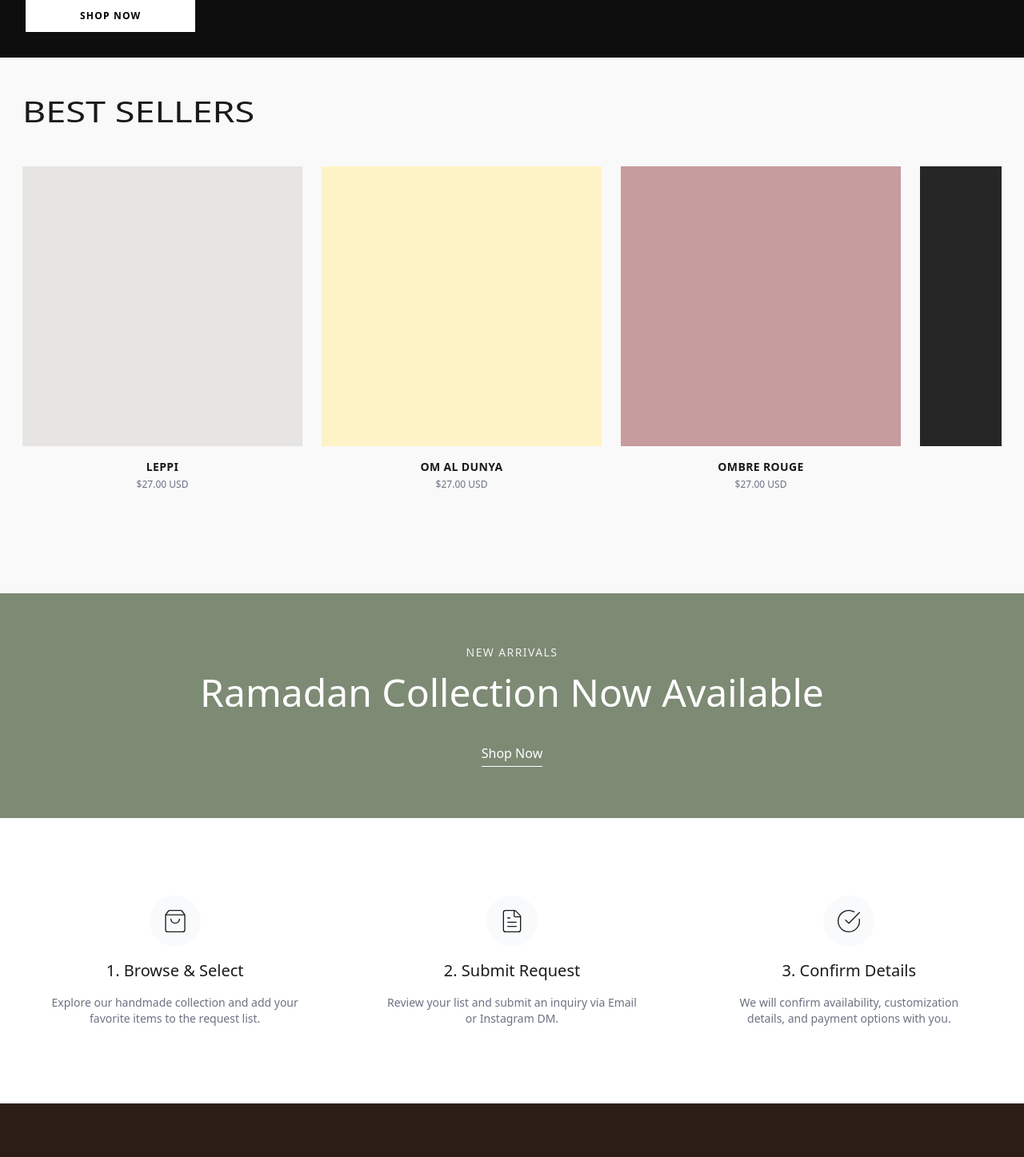
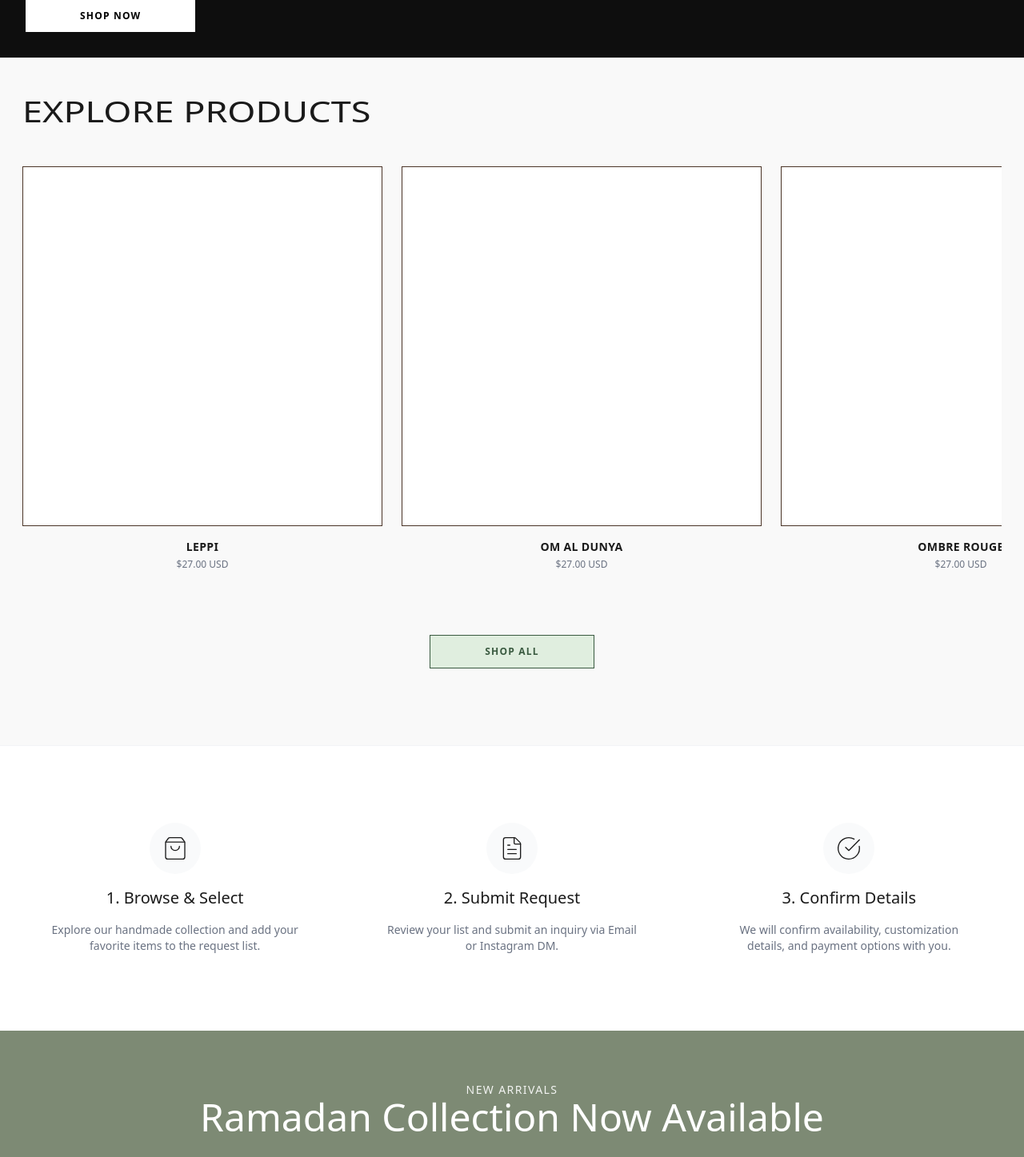
Before and after one commit to abdulq2205/HQ-Decor, a Next.js app: page / in a window 1280 px wide. Shown: the part 560-2007 px from the top of the page at 80% size. Built offline with nearby package versions, Linux system fonts and the light colour scheme; a web font is replaced by a local one.

Commit message:
feat: refine homepage styling, add scroll animations, and rearrange sections

```diff
--- a/src/app/page.tsx
+++ b/src/app/page.tsx
@@ -3,6 +3,7 @@
 import Link from "next/link";
 import { ArrowRight, ShoppingBag, FileText, CheckCircle, ChevronLeft, ChevronRight } from "lucide-react";
 import { useRef } from "react";
+import { ScrollReveal } from "@/components/ui/ScrollReveal";
 
 export default function Home() {
   const scrollRef = useRef<HTMLDivElement>(null);
@@ -36,7 +37,8 @@ export default function Home() {
           <div className="absolute inset-0 bg-black/40 z-0" />
         </div>
 
-        <div className="relative z-10 w-full px-5 md:px-7 pb-8 animate-in fade-in slide-in-from-bottom-10 duration-1000">
+        <div className="relative z-10 w-full px-5 md:px-7 pb-8">
+          <ScrollReveal>
             <div className="space-y-4">
               <h1 className="text-white font-sans text-3xl md:text-4xl lg:text-5xl font-medium tracking-normal uppercase leading-[0.9] transform scale-x-125 origin-left w-fit">
                 The Ramadan Capsule
@@ -47,27 +49,31 @@ export default function Home() {
               <div className="pt-3 pl-1">
                 <Link
                   href="/shop"
-                className="inline-block bg-white text-black px-17 py-3 text-xs font-bold uppercase tracking-widest hover:bg-gray-200 transition-colors"
+                  className="inline-block bg-white text-black px-17 py-3 text-xs font-bold uppercase tracking-widest hover:bg-gray-200 hover:scale-105 active:scale-95 hover:shadow-lg transition-all duration-300"
                 >
                   Shop Now
                 </Link>
               </div>
             </div>
+          </ScrollReveal>
         </div>
       </section>
 
       {/* Featured Categories / Collections Carousel */}
       <section className="pt-12 pb-24 w-full px-5 md:px-7">
         <div className="flex justify-between items-end mb-12">
-          <h2 className="font-sans text-2xl md:text-4xl uppercase tracking-normal transform scale-x-125 origin-left w-fit">Best Sellers</h2>
+          <ScrollReveal>
+            <h2 className="font-sans text-2xl md:text-4xl uppercase tracking-normal transform scale-x-125 origin-left w-fit">Explore Products</h2>
+          </ScrollReveal>
         </div>
 
         {/* Carousel Container Wrapper */}
+        <ScrollReveal delay={0.2}>
           <div className="relative group">
             {/* Left Arrow */}
             <button
               onClick={scrollLeft}
-            className="absolute left-0 top-[140px] md:top-[175px] -translate-y-1/2 z-50 p-3 bg-white border border-gray-200 text-black transition-all opacity-0 group-hover:opacity-100 shadow-md ml-4"
+              className="absolute left-0 top-[175px] md:top-[225px] -translate-y-1/2 z-50 p-3 bg-white border border-gray-200 text-black hover:bg-[#7CA982] hover:text-white hover:border-transparent transition-all opacity-0 group-hover:opacity-100 shadow-md ml-4"
               aria-label="Scroll left"
             >
               <ChevronLeft size={24} />
@@ -76,7 +82,7 @@ export default function Home() {
             {/* Right Arrow */}
             <button
               onClick={scrollRight}
-            className="absolute right-0 top-[140px] md:top-[175px] -translate-y-1/2 z-50 p-3 bg-white border border-gray-200 text-black transition-all opacity-0 group-hover:opacity-100 shadow-md mr-4"
+              className="absolute right-0 top-[175px] md:top-[225px] -translate-y-1/2 z-50 p-3 bg-white border border-gray-200 text-black hover:bg-[#7CA982] hover:text-white hover:border-transparent transition-all opacity-0 group-hover:opacity-100 shadow-md mr-4"
               aria-label="Scroll right"
             >
               <ChevronRight size={24} />
@@ -89,20 +95,20 @@ export default function Home() {
               style={{ scrollbarWidth: 'none', msOverflowStyle: 'none' }}
             >
               {[
-              { name: "LEPPI", price: "$27.00 USD", image: "bg-stone-200" },
-              { name: "OM AL DUNYA", price: "$27.00 USD", image: "bg-amber-100" },
-              { name: "OMBRE ROUGE", price: "$27.00 USD", image: "bg-red-900/40" },
-              { name: "OMBRE NOIR", price: "$27.00 USD", image: "bg-neutral-800" },
-              { name: "FLORAL MIST", price: "$27.00 USD", image: "bg-emerald-100" },
-              { name: "DESERT SAND", price: "$27.00 USD", image: "bg-orange-100" }
+                { name: "LEPPI", price: "$27.00 USD", image: "bg-white" },
+                { name: "OM AL DUNYA", price: "$27.00 USD", image: "bg-white" },
+                { name: "OMBRE ROUGE", price: "$27.00 USD", image: "bg-white" },
+                { name: "OMBRE NOIR", price: "$27.00 USD", image: "bg-white" },
+                { name: "FLORAL MIST", price: "$27.00 USD", image: "bg-white" },
+                { name: "DESERT SAND", price: "$27.00 USD", image: "bg-white" }
               ].map((cat) => (
-              <div key={cat.name} className="flex-none w-[280px] md:w-[350px] snap-start group/card cursor-pointer">
+                <div key={cat.name} className="flex-none w-[350px] md:w-[450px] snap-start group/card cursor-pointer">
                   {/* Image Container with Hover Overlay */}
-                <div className="relative aspect-square overflow-hidden mb-4 bg-gray-100">
+                  <div className="relative aspect-square overflow-hidden mb-4 bg-white border border-[#4A3427]">
                     <div className={`w-full h-full ${cat.image} transition-transform duration-700 group-hover/card:scale-105`} />
 
                     {/* Hover Add to Cart Bar */}
-                  <div className="absolute inset-x-0 bottom-0 bg-[#008A45] text-white py-3 text-center uppercase text-xs font-bold tracking-widest translate-y-full group-hover/card:translate-y-0 transition-transform duration-300">
+                    <div className="absolute inset-x-0 bottom-0 bg-[#3A5A40] text-white py-3 text-center uppercase text-xs font-bold tracking-widest translate-y-full group-hover/card:translate-y-0 transition-transform duration-300">
                       Add to Cart
                     </div>
                   </div>
@@ -116,11 +122,62 @@ export default function Home() {
               ))}
             </div>
           </div>
+        </ScrollReveal>
       </section>
 
+      {/* Shop All Button */}
+      <div className="flex justify-center pb-24 -mt-12">
+        <ScrollReveal delay={0.3}>
+          <Link
+            href="/shop"
+            className="inline-block bg-[#E0EEDF] border border-[#3A5A40] text-[#3A5A40] px-17 py-3 text-xs font-bold uppercase tracking-widest hover:bg-[#3A5A40] hover:text-white hover:scale-105 active:scale-95 hover:shadow-lg transition-all duration-300"
+          >
+            Shop All
+          </Link>
+        </ScrollReveal>
+      </div>
+
+      {/* Seasonal Banner */}
+      {/* Process Strip */}
+      <section className="py-24 bg-white border-t border-gray-100">
+        <div className="max-w-7xl mx-auto px-4 sm:px-6 lg:px-8">
+          <div className="grid grid-cols-1 md:grid-cols-3 gap-12 text-center">
+            <ScrollReveal delay={0.1}>
+              <div className="flex flex-col items-center space-y-4">
+                <div className="p-4 bg-gray-50 rounded-full text-secondary">
+                  <ShoppingBag size={32} strokeWidth={1} />
+                </div>
+                <h3 className="font-serif text-xl">1. Browse & Select</h3>
+                <p className="text-gray-500 text-sm max-w-xs">Explore our handmade collection and add your favorite items to the request list.</p>
+              </div>
+            </ScrollReveal>
+            <ScrollReveal delay={0.3}>
+              <div className="flex flex-col items-center space-y-4">
+                <div className="p-4 bg-gray-50 rounded-full text-secondary">
+                  <FileText size={32} strokeWidth={1} />
+                </div>
+                <h3 className="font-serif text-xl">2. Submit Request</h3>
+                <p className="text-gray-500 text-sm max-w-xs">Review your list and submit an inquiry via Email or Instagram DM.</p>
+              </div>
+            </ScrollReveal>
+            <ScrollReveal delay={0.5}>
+              <div className="flex flex-col items-center space-y-4">
+                <div className="p-4 bg-gray-50 rounded-full text-secondary">
+                  <CheckCircle size={32} strokeWidth={1} />
+                </div>
+                <h3 className="font-serif text-xl">3. Confirm Details</h3>
+                <p className="text-gray-500 text-sm max-w-xs">We will confirm availability, customization details, and payment options with you.</p>
+              </div>
+            </ScrollReveal>
+          </div>
+        </div>
+      </section>
+
+      {/* Process Strip */}
       {/* Seasonal Banner */}
       <section className="bg-accent py-16 text-center text-white px-4">
         <div className="max-w-4xl mx-auto space-y-4">
+          <ScrollReveal>
             <p className="uppercase tracking-widest text-sm opacity-90">New Arrivals</p>
             <h2 className="font-serif text-4xl md:text-5xl">Ramadan Collection Now Available</h2>
             <div className="pt-6">
@@ -128,35 +185,7 @@ export default function Home() {
                 Shop Now
               </Link>
             </div>
-        </div>
-      </section>
-
-      {/* Process Strip */}
-      <section className="py-24 bg-white border-t border-gray-100">
-        <div className="max-w-7xl mx-auto px-4 sm:px-6 lg:px-8">
-          <div className="grid grid-cols-1 md:grid-cols-3 gap-12 text-center">
-            <div className="flex flex-col items-center space-y-4">
-              <div className="p-4 bg-gray-50 rounded-full text-secondary">
-                <ShoppingBag size={32} strokeWidth={1} />
-              </div>
-              <h3 className="font-serif text-xl">1. Browse & Select</h3>
-              <p className="text-gray-500 text-sm max-w-xs">Explore our handmade collection and add your favorite items to the request list.</p>
-            </div>
-            <div className="flex flex-col items-center space-y-4">
-              <div className="p-4 bg-gray-50 rounded-full text-secondary">
-                <FileText size={32} strokeWidth={1} />
-              </div>
-              <h3 className="font-serif text-xl">2. Submit Request</h3>
-              <p className="text-gray-500 text-sm max-w-xs">Review your list and submit an inquiry via Email or Instagram DM.</p>
-            </div>
-            <div className="flex flex-col items-center space-y-4">
-              <div className="p-4 bg-gray-50 rounded-full text-secondary">
-                <CheckCircle size={32} strokeWidth={1} />
-              </div>
-              <h3 className="font-serif text-xl">3. Confirm Details</h3>
-              <p className="text-gray-500 text-sm max-w-xs">We will confirm availability, customization details, and payment options with you.</p>
-            </div>
-          </div>
+          </ScrollReveal>
         </div>
       </section>
 
--- /dev/null
+++ b/src/components/ui/ScrollReveal.tsx
@@ -0,0 +1,26 @@
+"use client";
+
+import { motion } from "framer-motion";
+import { cn } from "@/lib/utils";
+import { ReactNode } from "react";
+
+interface ScrollRevealProps {
+    children: ReactNode;
+    className?: string;
+    delay?: number;
+    duration?: number;
+}
+
+export const ScrollReveal = ({ children, className, delay = 0, duration = 0.5 }: ScrollRevealProps) => {
+    return (
+        <motion.div
+            initial={{ opacity: 0, y: 20 }}
+            whileInView={{ opacity: 1, y: 0 }}
+            viewport={{ once: true, margin: "-50px" }}
+            transition={{ duration, delay, ease: "easeOut" }}
+            className={cn(className)}
+        >
+            {children}
+        </motion.div>
+    );
+};
```
Lines whose indentation alone changed are shown as unchanged.
